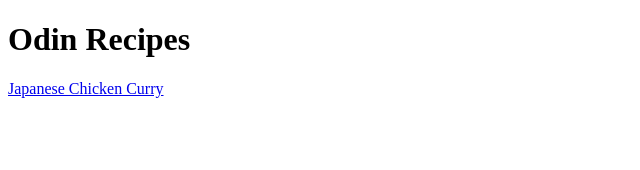
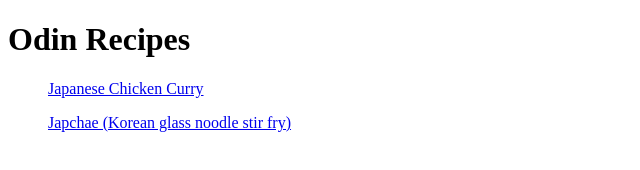
Before and after one commit to RainInApril/odin-recipes, a plain HTML site: page index.html in a window 1280 px wide. Shown: the whole page, without its empty margins (0-640 px from the left). Drawn offline with Linux system fonts and the light colour scheme.

```diff
--- a/index.html
+++ b/index.html
@@ -6,7 +6,12 @@
     </head>
     <body>
         <h1>Odin Recipes</h1>
-        <a href="japanese-chicken-curry.html">Japanese Chicken Curry</a>
+        <ul>
+            <a href="japanese-chicken-curry.html">Japanese Chicken Curry</a></ul>
+        <ul>
+            <a href="japchae.html">Japchae (Korean glass noodle stir fry)</a>
+        </ul>
+
 
     </body>
 </html>
```
Also changed, not shown: 1 other file.
